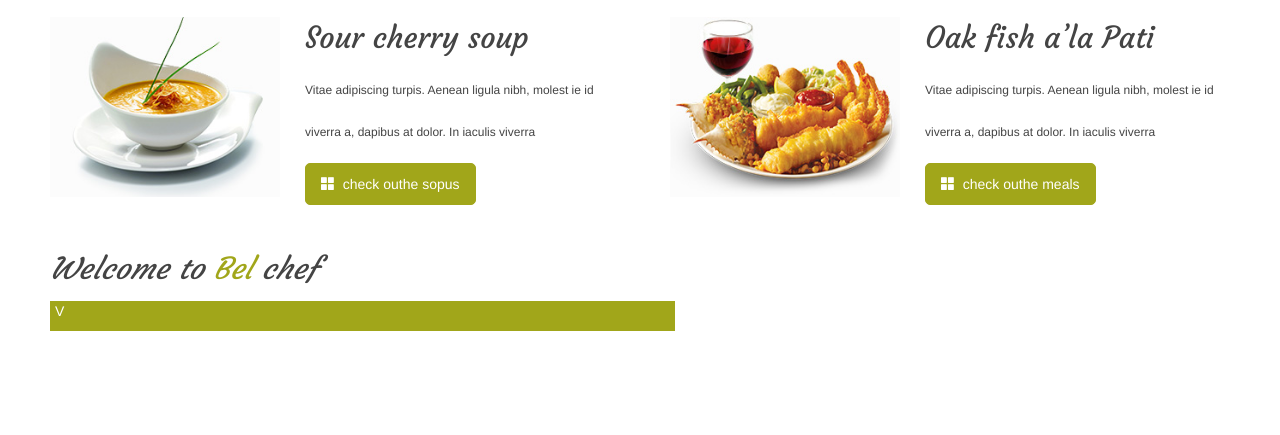
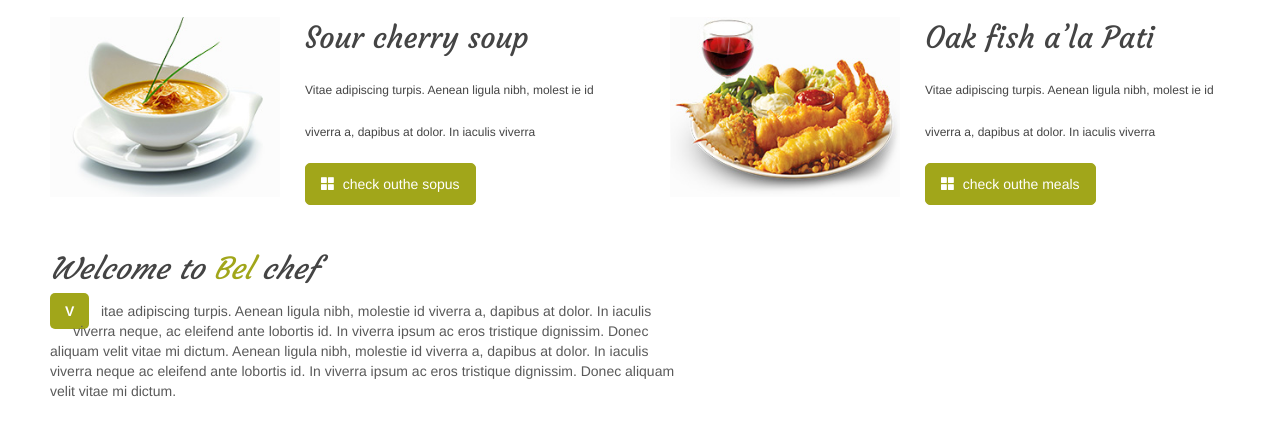
Before and after one commit to sitiatikahnr/desainkuliner, a website: page index.html in a window 1280 px wide. Shown: the part 807-1242 px from the top of the page. Drawn offline with Linux system fonts and the light colour scheme; files whose address does not match are found by name.

Commit message:
commit lagi

```diff
--- a/index.html
+++ b/index.html
@@ -159,7 +159,7 @@
               <em class="green">Bel</em>
               <em class="black">chef</em>
             </p>
-            <p class="v">V</p>
+            <p><strong class="vbell">V</strong> &nbsp itae adipiscing turpis. Aenean ligula nibh, molestie id viverra a, dapibus at dolor. In iaculis  &nbsp &nbsp &nbsp &nbsp &nbsp &nbsp viverra neque, ac eleifend ante lobortis id. In viverra ipsum ac eros tristique dignissim. Donec aliquam velit vitae mi dictum. Aenean ligula nibh, molestie id viverra a, dapibus at dolor. In iaculis viverra neque ac eleifend ante lobortis id. In viverra ipsum ac eros tristique dignissim. Donec aliquam velit vitae mi dictum.</p>
           </div>
         </div>
     </div>
```
Also changed, not shown: dist/css/siti.css.
